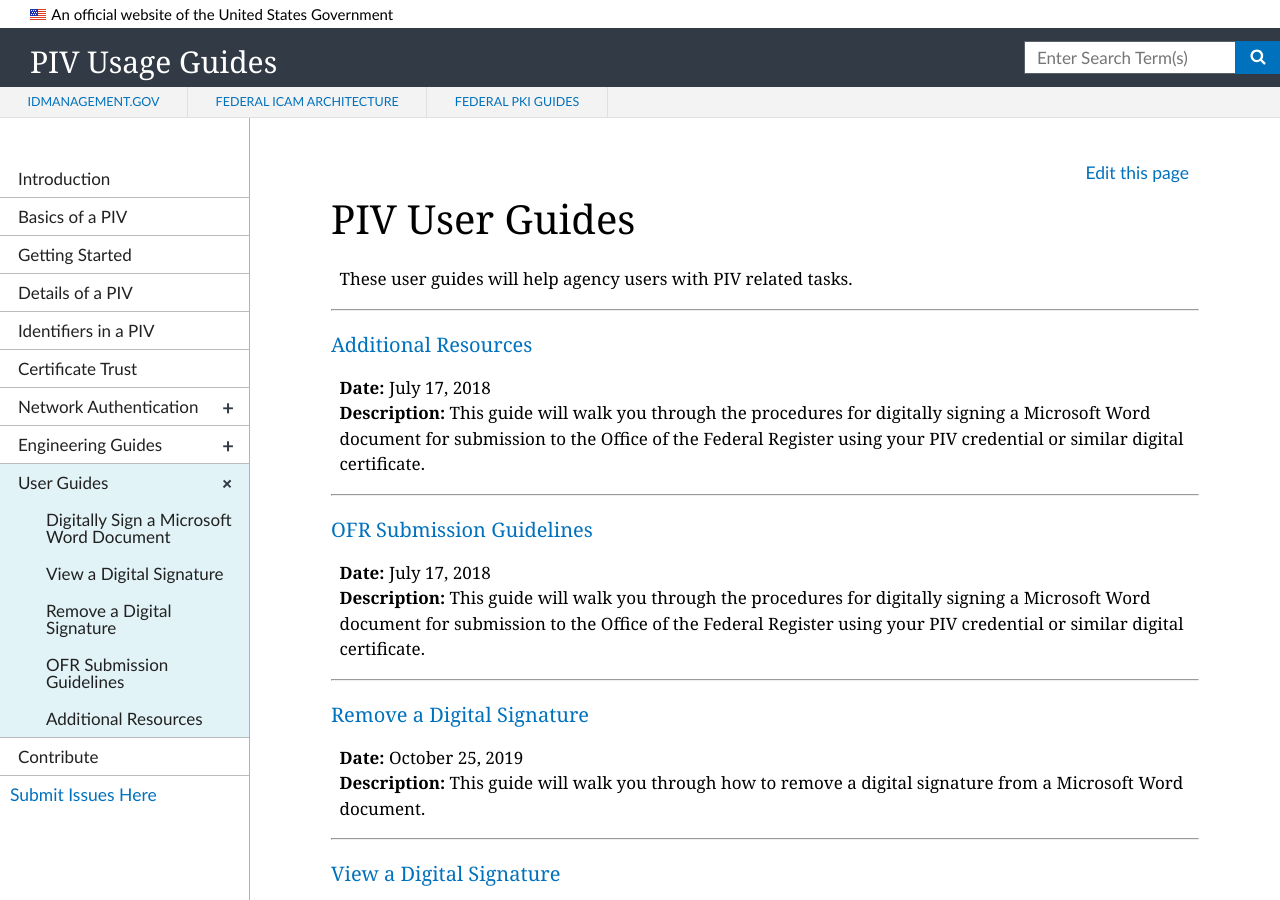
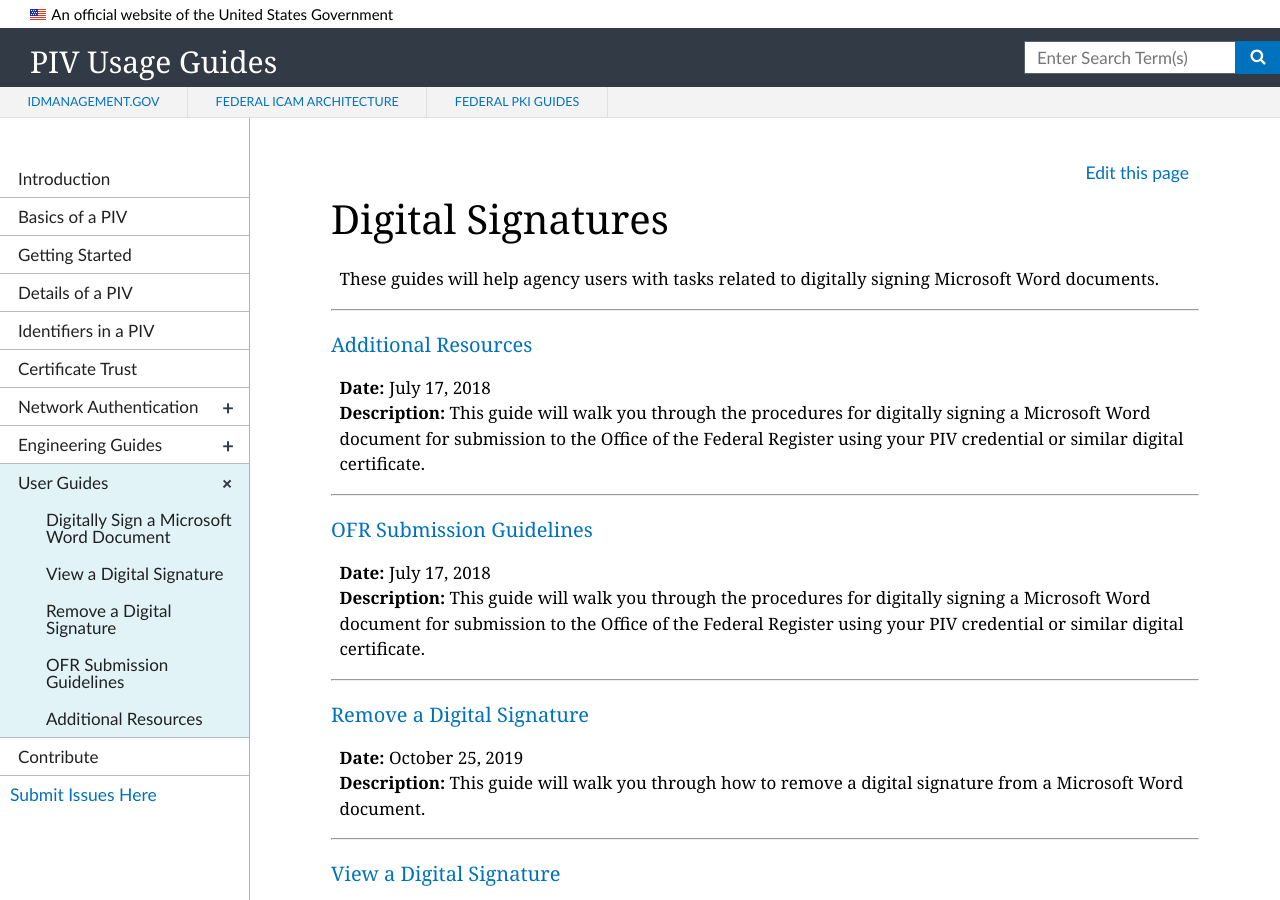
Before and after one commit to GSA/piv-guides, a Jekyll site: the page built from _userguides/00_index.md, in a window 1280 px wide and 900 px high. Built offline with Jekyll 4.4.1, drawn with Linux system fonts in a browser that asks for light colours; nearby versions of some CDN libraries; library files that are not in the unit come from our copies; a script that is not in the unit is left out.

Commit message:
Update 00_index.md

```diff
--- a/_userguides/00_index.md
+++ b/_userguides/00_index.md
@@ -1,11 +1,11 @@
 ---
 layout: default
-title: PIV User Guides
-collection: userguides
+title: Digital Signatures
+collection: digitalsignatures
 permalink: /userguides/
 ---
 
-These user guides will help agency users with PIV related tasks.
+These guides will help agency users with tasks related to digitally signing Microsoft Word documents.
 
 {% for item in site.userguides reversed %}
   {% assign link = item.permalink | remove: '/' %}
```
